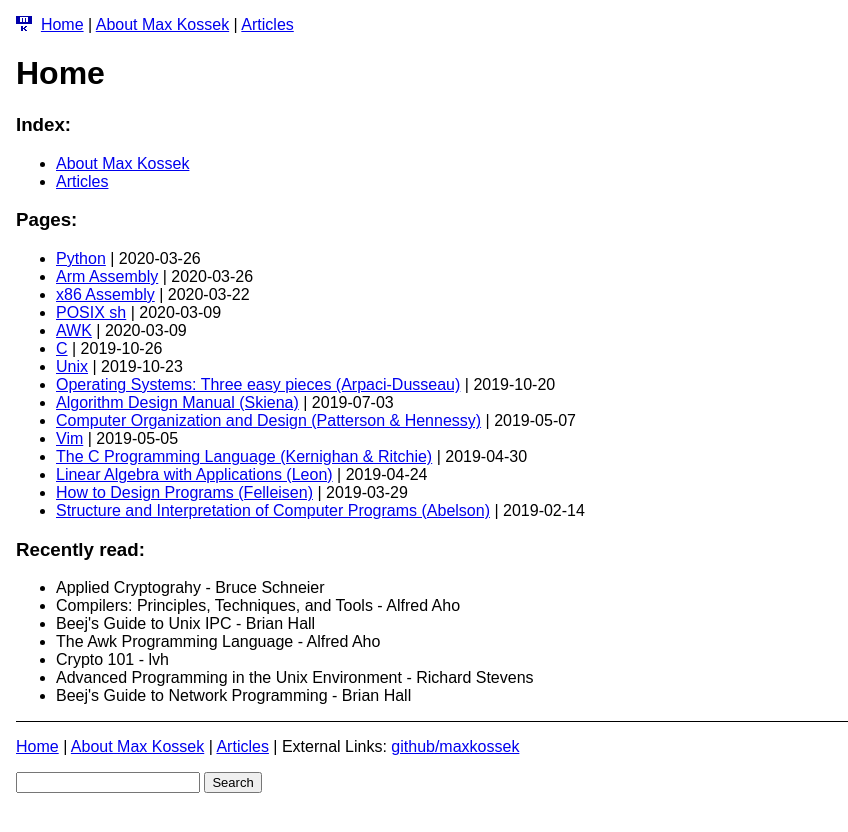
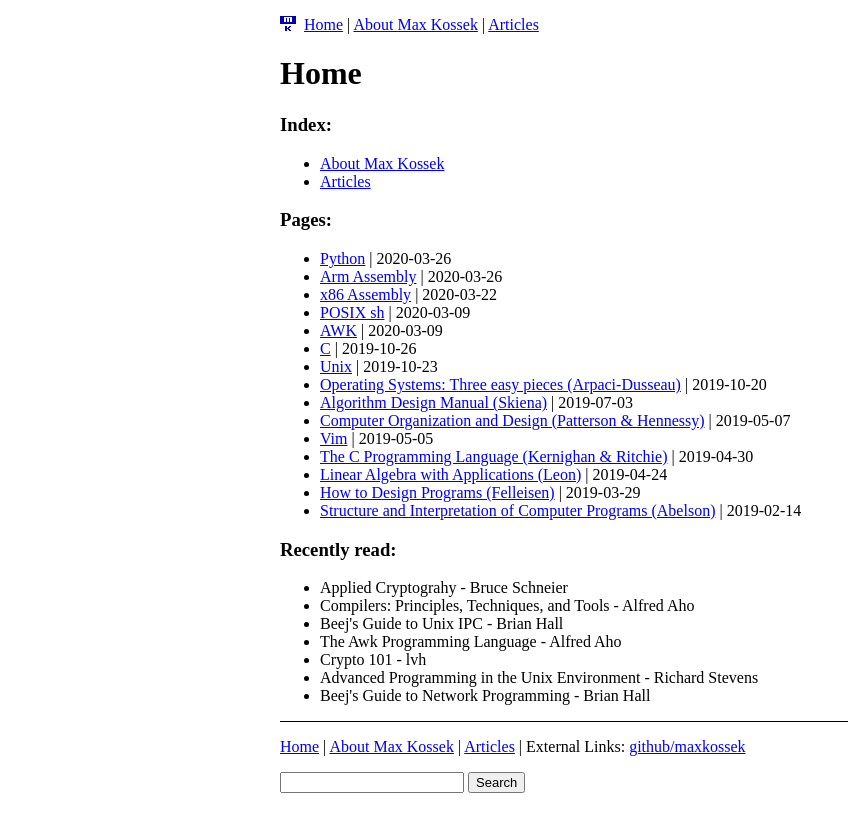
Before and after one commit to maxkossek/maxkossek.github.io, a Jekyll site: the page built from index.html, in a window 1280 px wide. Shown: the top 832 px of the page, without its empty margins (0-848 px from the left). Built offline with Jekyll 4.4.1, drawn with Linux system fonts in a browser that asks for light colours.

Commit message:
Change body width

```diff
--- a/css/main.css
+++ b/css/main.css
@@ -1,11 +1,11 @@
 /* Layout */
 body {
-	font-family: sans-serif;
 	text-rendering: optimizeLegibility;
 	padding: 0.5rem;
 }
 main, footer, header {
 	margin: auto;
+	max-width: 45rem;
 }
 footer {
 	border-top: 1px solid;
@@ -15,6 +15,10 @@ footer {
 pre, code {
 	word-wrap: break-word;
 	white-space: pre-wrap;
+}
+pre {
+	padding: 1rem;
+	background: whitesmoke;
 }
 
 
```
